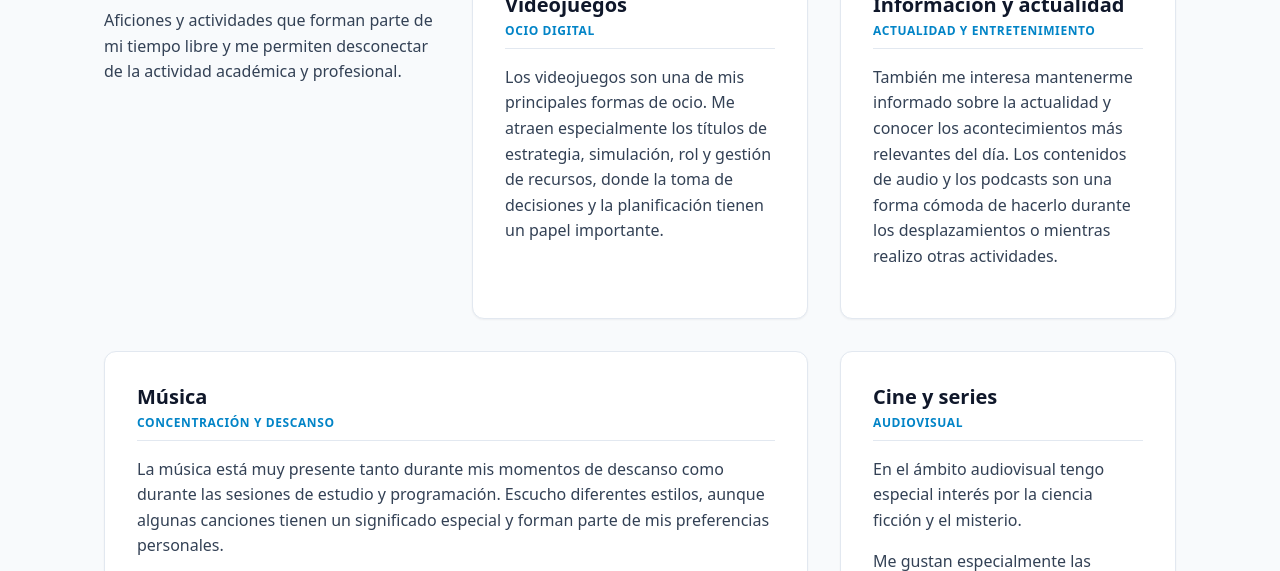
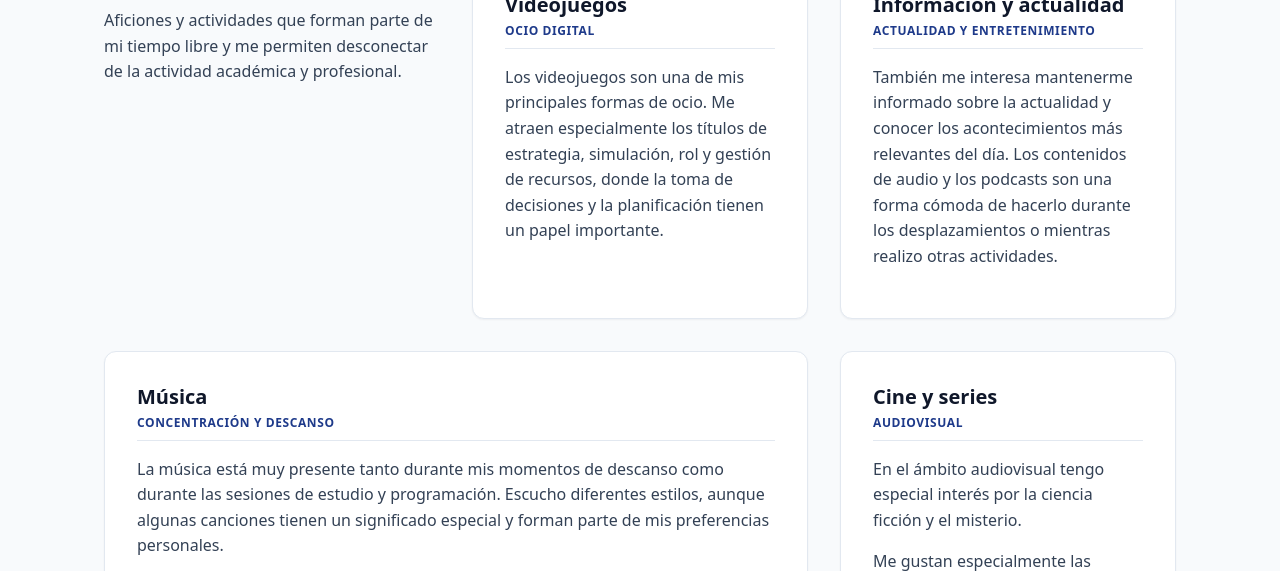
Before and after one commit to manugbd/MIW-ECW-T2-WebPersonal, an Eleventy site: page src/ocio.njk in a window 1280 px wide. Shown: the part 229-800 px from the top of the page. Built offline with nearby package versions, Linux system fonts and the light colour scheme; Eleventy itself is replaced by a stand-in of ours; files that its build step writes are made by us from their sources.

Commit message:
Se soluciona el problema de contraste .

```diff
--- a/src/css/intereses.css
+++ b/src/css/intereses.css
@@ -37,7 +37,7 @@ main>section>article>header h2 {
 main>section>article>header p {
   font-size: var(--font-size-xs);
   font-weight: 700;
-  color: var(--color-accent);
+  color: var(--color-primary);
   text-transform: uppercase;
   letter-spacing: 0.05em;
   margin-bottom: 0;
```
